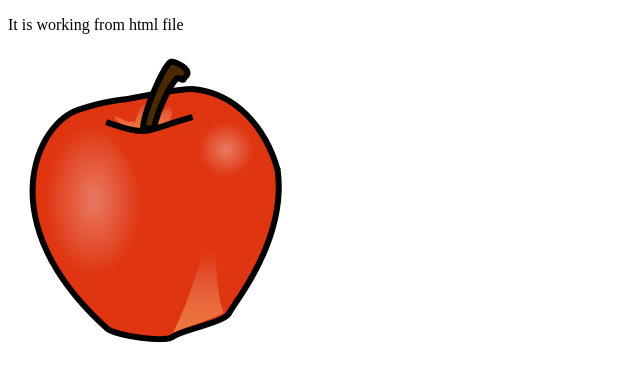
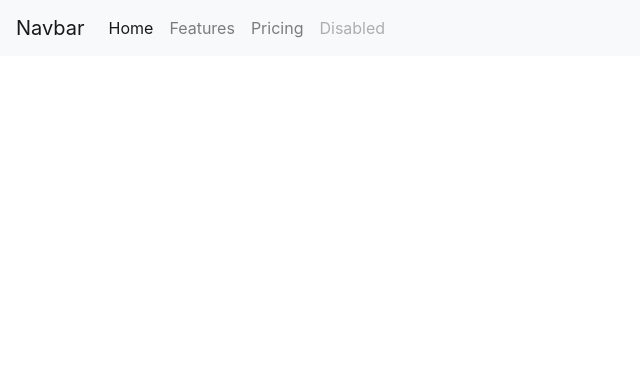
Before and after one commit to binonguyen1090/personal_django, a Django app: page / in a window 1280 px wide. Shown: the top 382 px of the page, without its empty margins (0-640 px from the left). Run offline with Django 3.2, Linux system fonts and the light colour scheme; some libraries are stand-ins or nearby versions.

Commit message:
add boostrap responsive and navbar

```diff
--- a/personal/helloworld/templates/helloworld/index.html
+++ b/personal/helloworld/templates/helloworld/index.html
@@ -1,14 +1,43 @@
-{% load static %}
-<!DOCTYPE html>
+<!doctype html>
 <html lang="en">
-<head>
-    <meta charset="UTF-8">
-    <meta name="viewport" content="width=device-width, initial-scale=1.0">
-    <meta http-equiv="X-UA-Compatible" content="ie=edge">
-    <title>Test Page</title>
-</head>
-<body>
-    <p>It is working from html file</p>
-    <img src ="{% static 'helloworld/images/apple.png' %}">
-</body>
+  <head>
+    <!-- Required meta tags -->
+    <meta charset="utf-8">
+    <meta name="viewport" content="width=device-width, initial-scale=1, shrink-to-fit=no">
+
+    <!-- Bootstrap CSS -->
+    <link rel="stylesheet" href="https://stackpath.bootstrapcdn.com/bootstrap/4.3.1/css/bootstrap.min.css" integrity="sha384-ggOyR0iXCbMQv3Xipma34MD+dH/1fQ784/j6cY/iJTQUOhcWr7x9JvoRxT2MZw1T" crossorigin="anonymous">
+
+    <title>Hello, world!</title>
+  </head>
+  <body>
+    <nav class="navbar navbar-expand-lg navbar-light bg-light">
+        <a class="navbar-brand" href="#">Navbar</a>
+        <button class="navbar-toggler" type="button" data-toggle="collapse" data-target="#navbarNav" aria-controls="navbarNav" aria-expanded="false" aria-label="Toggle navigation">
+          <span class="navbar-toggler-icon"></span>
+        </button>
+        <div class="collapse navbar-collapse" id="navbarNav">
+          <ul class="navbar-nav">
+            <li class="nav-item active">
+              <a class="nav-link" href="#">Home <span class="sr-only">(current)</span></a>
+            </li>
+            <li class="nav-item">
+              <a class="nav-link" href="#">Features</a>
+            </li>
+            <li class="nav-item">
+              <a class="nav-link" href="#">Pricing</a>
+            </li>
+            <li class="nav-item">
+              <a class="nav-link disabled" href="#" tabindex="-1" aria-disabled="true">Disabled</a>
+            </li>
+          </ul>
+        </div>
+    </nav>
+
+    <!-- Optional JavaScript -->
+    <!-- jQuery first, then Popper.js, then Bootstrap JS -->
+    <script src="https://code.jquery.com/jquery-3.3.1.slim.min.js" integrity="sha384-q8i/X+965DzO0rT7abK41JStQIAqVgRVzpbzo5smXKp4YfRvH+8abtTE1Pi6jizo" crossorigin="anonymous"></script>
+    <script src="https://cdnjs.cloudflare.com/ajax/libs/popper.js/1.14.7/umd/popper.min.js" integrity="sha384-UO2eT0CpHqdSJQ6hJty5KVphtPhzWj9WO1clHTMGa3JDZwrnQq4sF86dIHNDz0W1" crossorigin="anonymous"></script>
+    <script src="https://stackpath.bootstrapcdn.com/bootstrap/4.3.1/js/bootstrap.min.js" integrity="sha384-JjSmVgyd0p3pXB1rRibZUAYoIIy6OrQ6VrjIEaFf/nJGzIxFDsf4x0xIM+B07jRM" crossorigin="anonymous"></script>
+  </body>
 </html>
```
